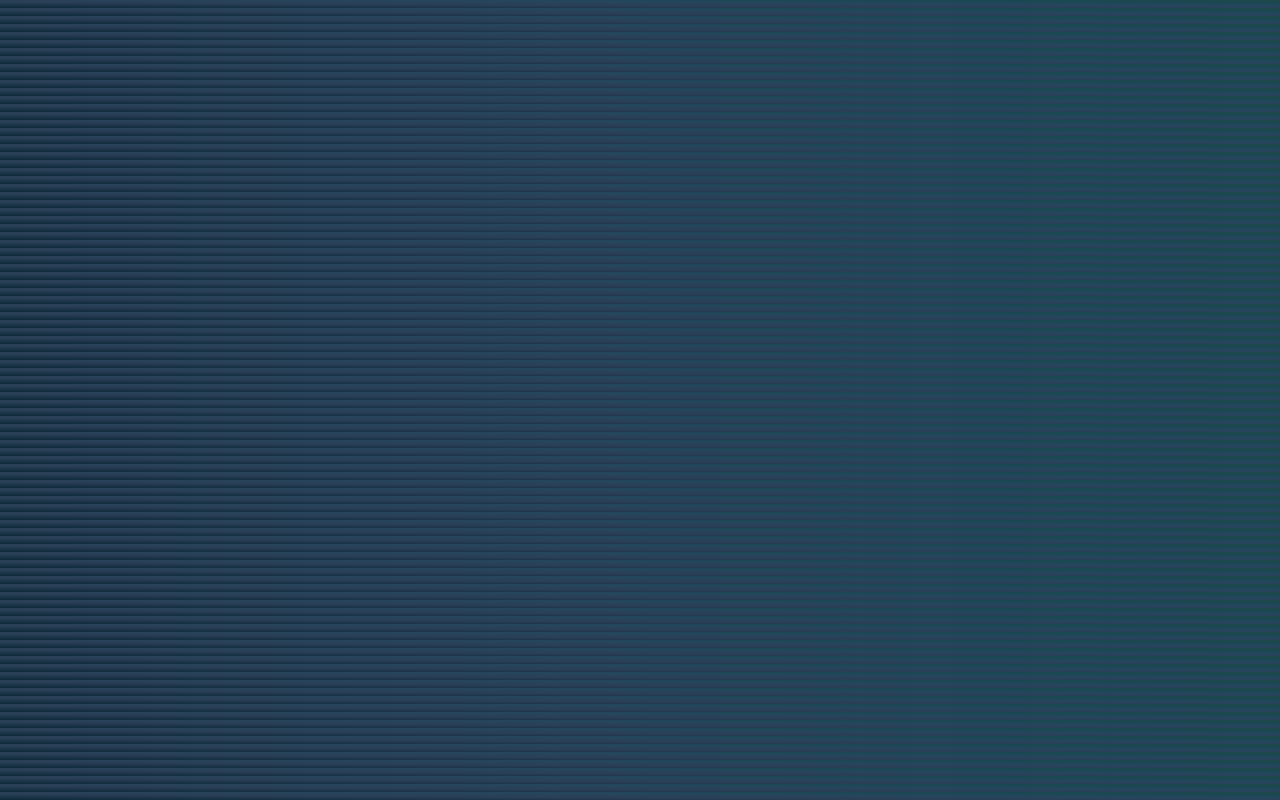
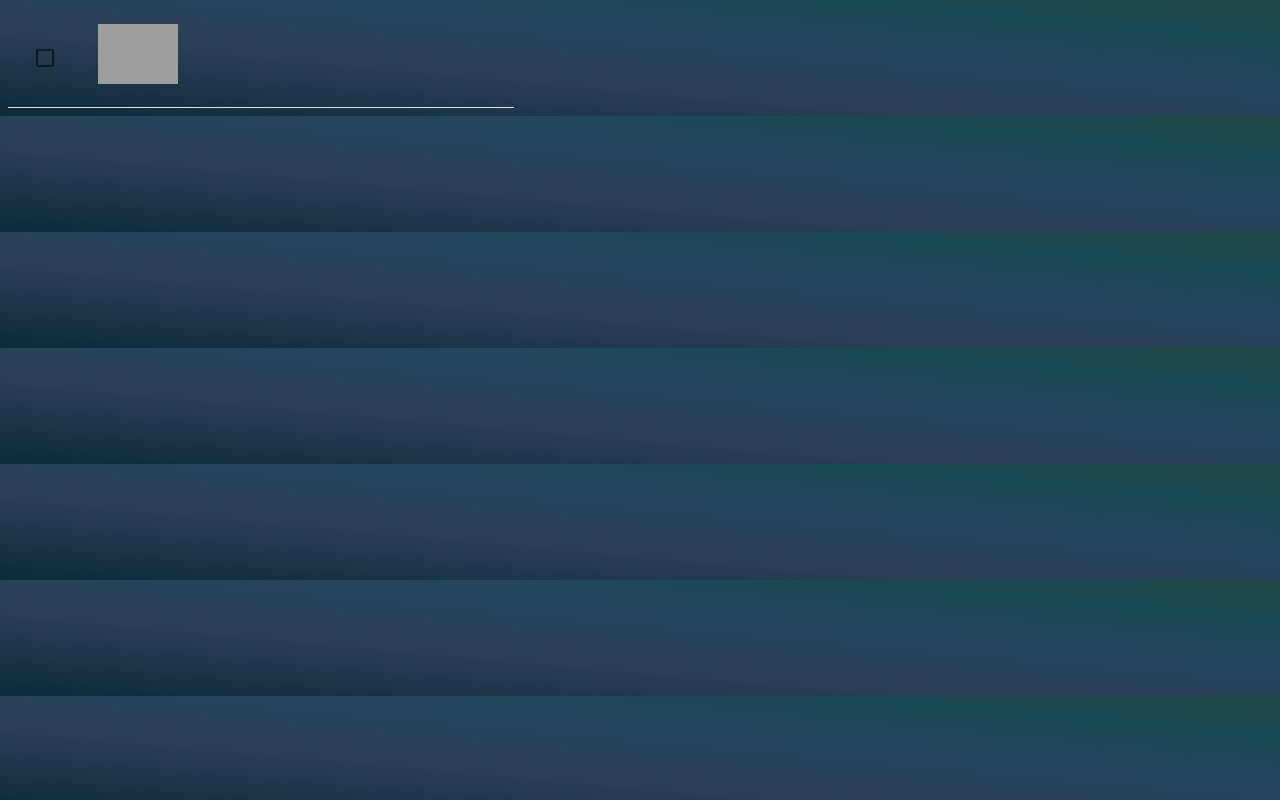
Before and after one commit to AlphaIETI/salesbox, a React (Create React App) app: page /ShopCar in a window 1280 px wide. Built offline with nearby package versions, Linux system fonts and the light colour scheme; grey boxes are pictures that could not be loaded; the HTML template or start-up script is replaced by a standard one.

Commit message:
inicio shopcar

```diff
--- a/src/App.js
+++ b/src/App.js
@@ -8,6 +8,7 @@
 import { Register } from './components/registro/Register';
 import Login from './components/login/Login';
 import Home from './components/home/Home';
+import Carrito from "./components/Carrito/Carrito";
 
 function App() {
   return (
@@ -26,6 +27,9 @@
           <Route exact path="/Home">
             <Home />
           </Route>
+          <Route exact path="/ShopCar">
+            <Carrito />
+          </Route>
         </Switch>
       </div>
     </Router>
--- /dev/null
+++ b/src/components/Carrito/Carrito.css
@@ -0,0 +1,6 @@
+
+
+.ima-dino{
+    height: 20%;
+    width: 20%;
+}
--- /dev/null
+++ b/src/components/Carrito/Carrito.js
@@ -0,0 +1,34 @@
+import React from 'react';
+
+import TableHead from '@material-ui/core/TableHead';
+import TableRow from '@material-ui/core/TableRow';
+import TableCell from '@material-ui/core/TableCell';
+import Checkbox from '@material-ui/core/Checkbox';
+import dino from '../../img/dino.jpg';
+import "./Carrito.css";
+export class Carrito extends React.Component{
+
+    constructor(props) {
+        super(props);
+    }
+
+    render(){
+
+        return(
+            <TableHead>
+                <TableRow>
+                    <TableCell>
+                        <Checkbox
+                        />
+                    </TableCell>
+                    <TableCell>
+                        <img src={dino} className="ima-dino"/>
+                    </TableCell>
+                </TableRow>
+            </TableHead>
+        );
+    }
+}
+
+
+export default Carrito;
```
